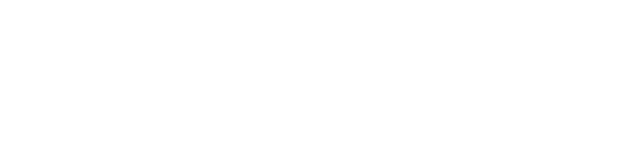
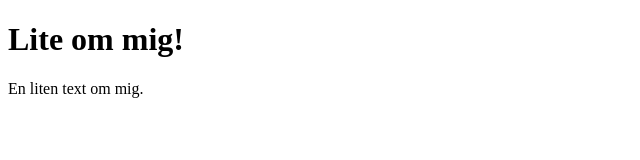
Before and after one commit to elro2506/Lab3, a plain HTML site: page index.html in a window 1280 px wide. Shown: the whole page, without its empty margins (0-640 px from the left). Drawn offline with Linux system fonts and the light colour scheme.

Commit message:
Uppdaterat

```diff
--- a/index.html
+++ b/index.html
@@ -6,6 +6,8 @@
     <title>Document</title>
 </head>
 <body>
+    <h1>Lite om mig!</h1>
+    <p>En liten text om mig.</p>
 
 </body>
 </html>
```
Also changed, not shown: 1 other file.
